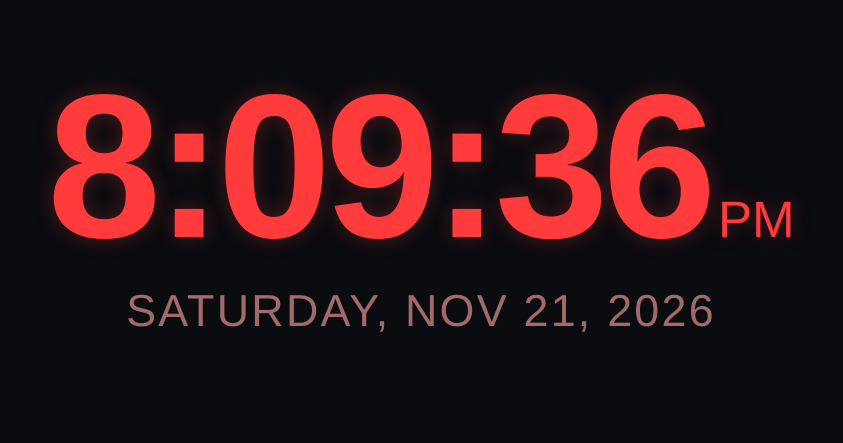
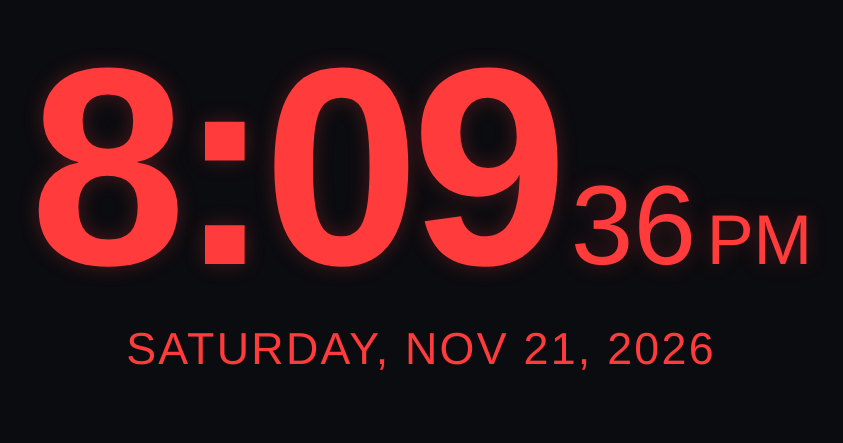
Before and after one commit to Meomaxy/web-clock, a plain HTML site: page index.html in a window 1280 px wide. Shown: the part 167-610 px from the top of the page, without its empty margins (219-1062 px from the left). Drawn offline with Linux system fonts and the light colour scheme; no server answers.

Commit message:
Unify text color and show seconds as small digits
Date and weather now use the same accent color as the time. Seconds
render in a smaller font without a colon, and the main time stays large
whether or not seconds are shown.

Co-Authored-By: Claude Sonnet 5.5 <noreply@anthropic.com>

```diff
--- a/index.html
+++ b/index.html
@@ -19,7 +19,6 @@
         :root {
             --accent: #ff3b3b;
             --accent-glow: rgba(255, 59, 59, 0.25);
-            --date: #a36a6a;
         }
 
         /* Eliminates scrollbars and sets a deep, low-glare background */
@@ -32,7 +31,7 @@
         }
 
         body {
-            color: var(--date);
+            color: var(--accent);
             font-family: 'Helvetica Neue', Helvetica, Arial, sans-serif;
             display: flex;
             justify-content: center;
@@ -49,7 +48,7 @@
 
         /* Giant numerical readout */
         .time-display {
-            font-size: 16vw;
+            font-size: 22vw;
             font-weight: 700;
             line-height: 1;
             letter-spacing: -0.03em;
@@ -60,8 +59,12 @@
             white-space: nowrap;
         }
 
-        .no-seconds .time-display {
-            font-size: 22vw;
+        /* Seconds: smaller digits after the minutes, no colon */
+        .seconds-display {
+            font-size: 0.4em;
+            font-weight: 400;
+            margin-left: 0.1em;
+            letter-spacing: 0;
         }
 
         /* Smaller AM/PM indicator next to the numbers */
@@ -102,7 +105,7 @@
 
     <div class="clock-container" id="clockWrapper">
         <div class="time-display">
-            <span id="time">--:--</span><span id="ampm" class="ampm-display"></span>
+            <span id="time">--:--</span><span id="seconds" class="seconds-display"></span><span id="ampm" class="ampm-display"></span>
         </div>
         <div id="date" class="date-display"></div>
         <div id="weather" class="weather-display"></div>
@@ -125,21 +128,20 @@
         };
 
         const themes = {
-            cyan:  { accent: '#66fcf1', glow: 'rgba(102, 252, 241, 0.2)', date: '#7f9aa3' },
-            red:   { accent: '#ff3b3b', glow: 'rgba(255, 59, 59, 0.25)',  date: '#a36a6a' },
-            amber: { accent: '#ffb000', glow: 'rgba(255, 176, 0, 0.2)',   date: '#a38a5a' },
-            green: { accent: '#39ff6a', glow: 'rgba(57, 255, 106, 0.2)',  date: '#6fa37f' },
-            white: { accent: '#f2f2f2', glow: 'rgba(242, 242, 242, 0.15)', date: '#9a9a9a' },
+            cyan:  { accent: '#66fcf1', glow: 'rgba(102, 252, 241, 0.2)' },
+            red:   { accent: '#ff3b3b', glow: 'rgba(255, 59, 59, 0.25)' },
+            amber: { accent: '#ffb000', glow: 'rgba(255, 176, 0, 0.2)' },
+            green: { accent: '#39ff6a', glow: 'rgba(57, 255, 106, 0.2)' },
+            white: { accent: '#f2f2f2', glow: 'rgba(242, 242, 242, 0.15)' },
         };
         const theme = themes[settings.theme] || themes.red;
         const rootStyle = document.documentElement.style;
         rootStyle.setProperty('--accent', theme.accent);
         rootStyle.setProperty('--accent-glow', theme.glow);
-        rootStyle.setProperty('--date', theme.date);
 
-        if (!settings.showSeconds) document.body.classList.add('no-seconds');
 
         const timeEl = document.getElementById('time');
+        const secondsEl = document.getElementById('seconds');
         const ampmEl = document.getElementById('ampm');
         const dateEl = document.getElementById('date');
         if (!settings.showDate) dateEl.style.display = 'none';
@@ -159,9 +161,8 @@
                 hours = hours % 12 || 12;
             }
 
-            timeEl.textContent = settings.showSeconds
-                ? `${hours}:${minutes}:${seconds}`
-                : `${hours}:${minutes}`;
+            timeEl.textContent = `${hours}:${minutes}`;
+            secondsEl.textContent = settings.showSeconds ? seconds : '';
 
             dateEl.textContent = now.toLocaleDateString('en-US',
                 { weekday: 'long', month: 'short', day: 'numeric', year: 'numeric' });
```
Also changed, not shown: 1 other file.
